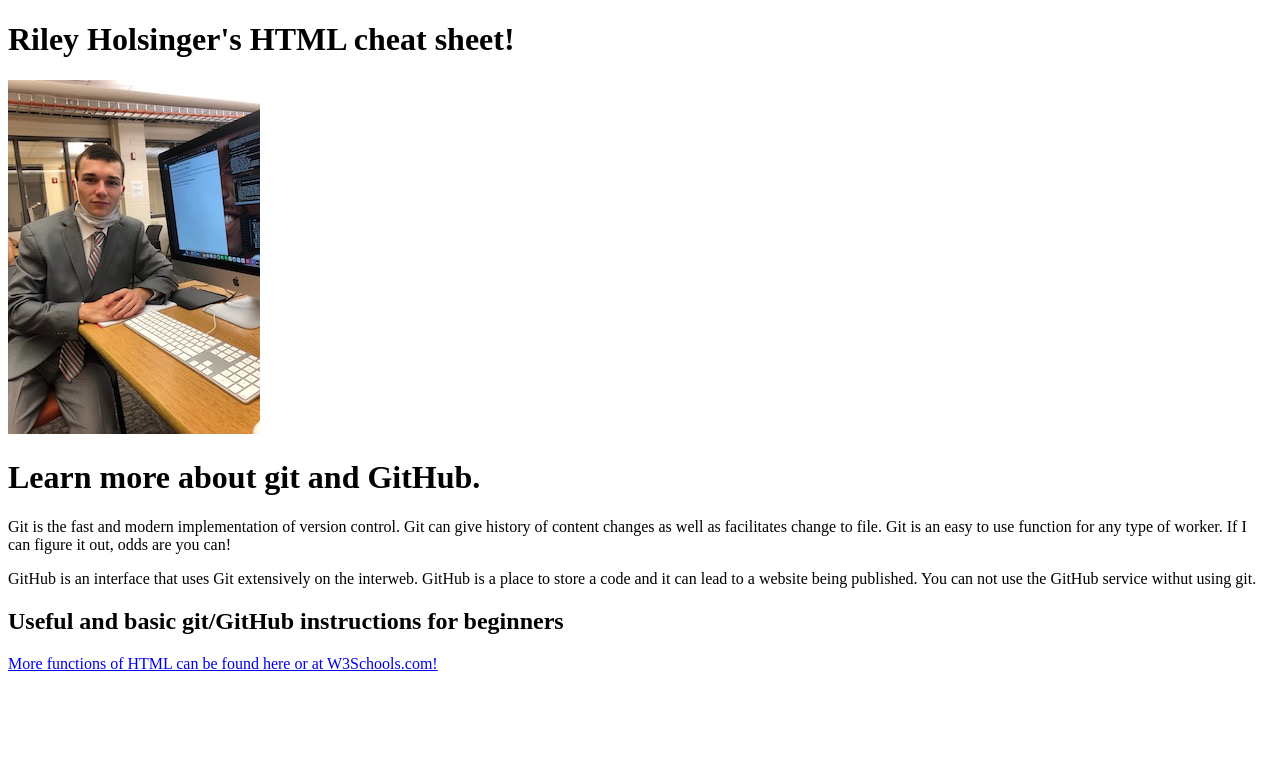
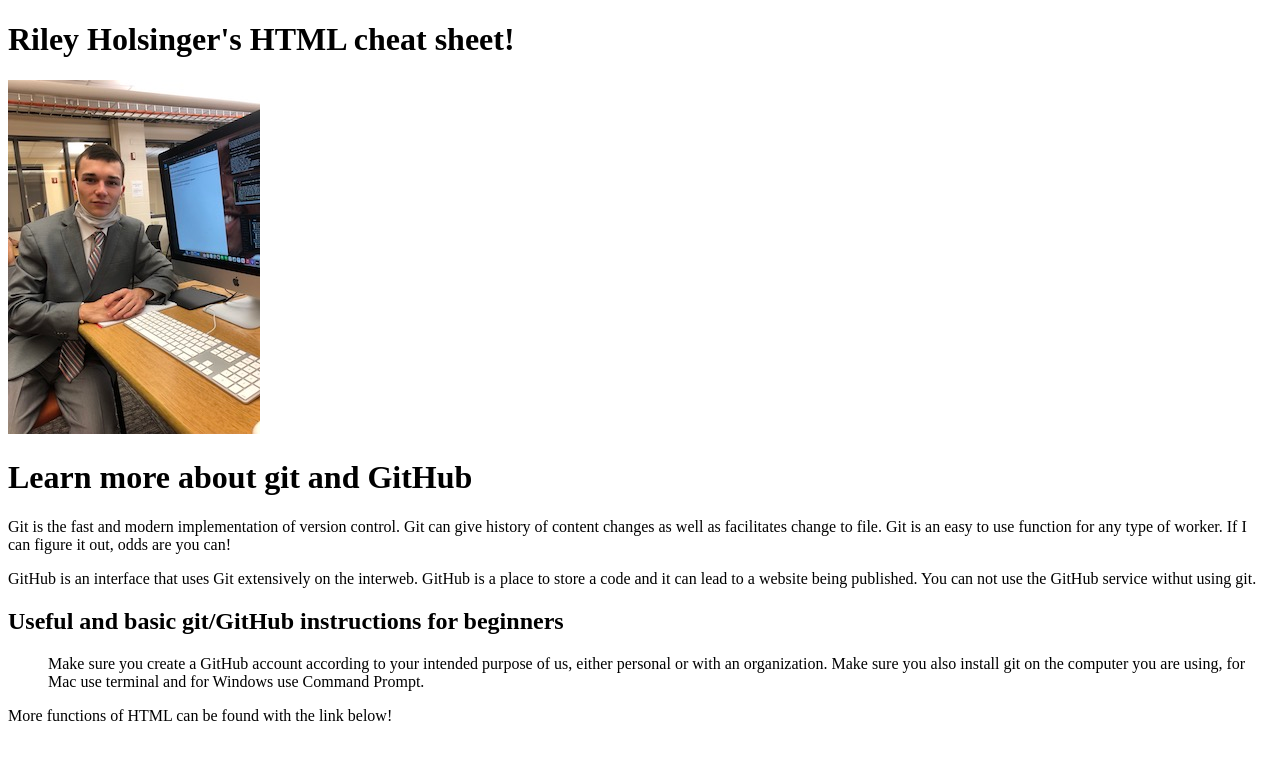
Before and after one commit to Hol4347/Netlify-assignment2, a plain HTML site: page index.html in a window 1280 px wide. Drawn offline with Linux system fonts and the light colour scheme.

Commit message:
added UL

```diff
--- a/index.html
+++ b/index.html
@@ -6,10 +6,13 @@
 <body>
 <h1>Riley Holsinger's HTML cheat sheet!</h1>
 <img src="RileyBurnersLee.jpg">
-<h1>Learn more about git and GitHub.</h1>
+<h1>Learn more about git and GitHub</h1>
 <p>Git is the fast and modern implementation of version control. Git can give history of content changes as well as facilitates change to file. Git is an easy to use function for any type of worker. If I can figure it out, odds are you can!</p>
 <p>GitHub is an interface that uses Git extensively on the interweb. GitHub is a place to store a code and it can lead to a website being published. You can not use the GitHub service withut using git.</p>
 <h2>Useful and basic git/GitHub instructions for beginners</h2>
-<a href="https://www.w3schools.com/">More functions of HTML can be found here or at W3Schools.com!</a>
+<ul>Make sure you create a GitHub account according to your intended purpose of us, either personal or with an organization.
+Make sure you also install git on the computer you are using, for Mac use terminal and for Windows use Command Prompt.</ul>
+<p>More functions of HTML can be found with the link below!</p>
+<a href="https://www.w3schools.com/"></a>
 </body>
 </html>
```
